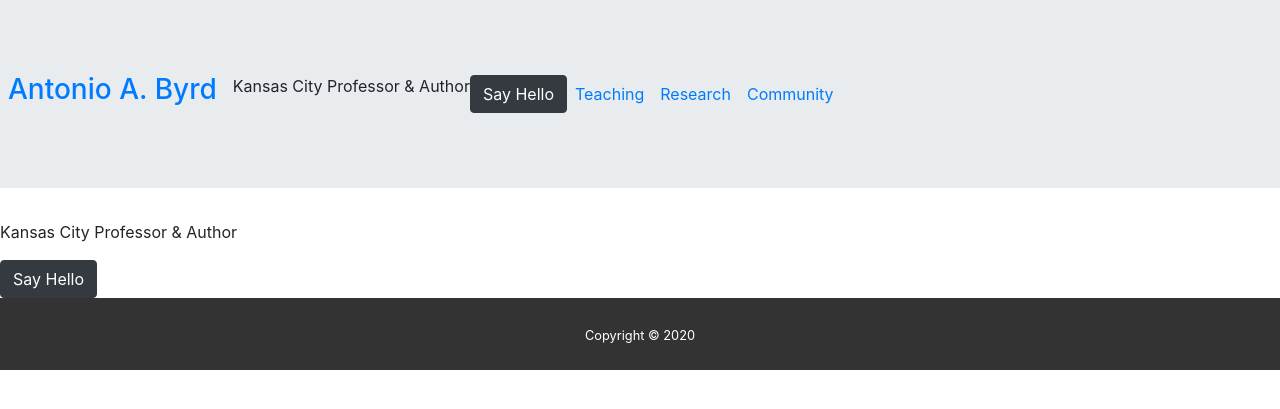
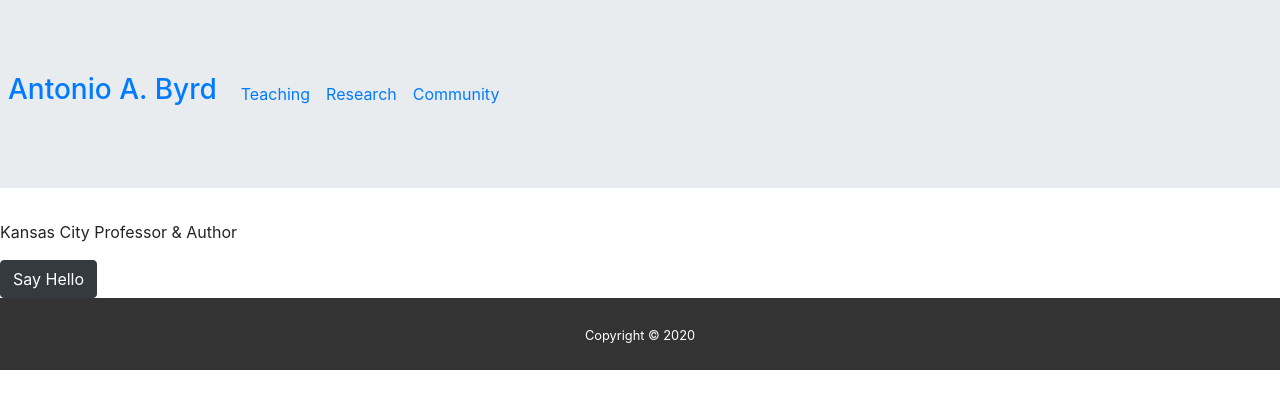
Before and after one commit to abyrd15/abyrd15.github.io, a Jekyll site: the page built from index.markdown, in a window 1280 px wide. Shown: the top 409 px of the page. Built offline with Jekyll 4.4.1, drawn with Linux system fonts in a browser that asks for light colours; nearby versions of some CDN libraries.

Commit message:
Reverted to original code

```diff
--- a/_includes/nav.html
+++ b/_includes/nav.html
@@ -4,13 +4,6 @@
             <h3>Antonio A. Byrd</h3>
         </a>
     </div>
-    <div>
-        <p>Kansas City Professor & Author</p>
-    </div>
-    <div>
-        <button type="button" class="btn btn-dark" role="button">Say Hello</button>
-    </div>
-
     <div class="collapse navbar-collapse" id="navbar-main-menu">
         <ul class="navbar-nav">
             {% assign links = site.data.nav %}
```
